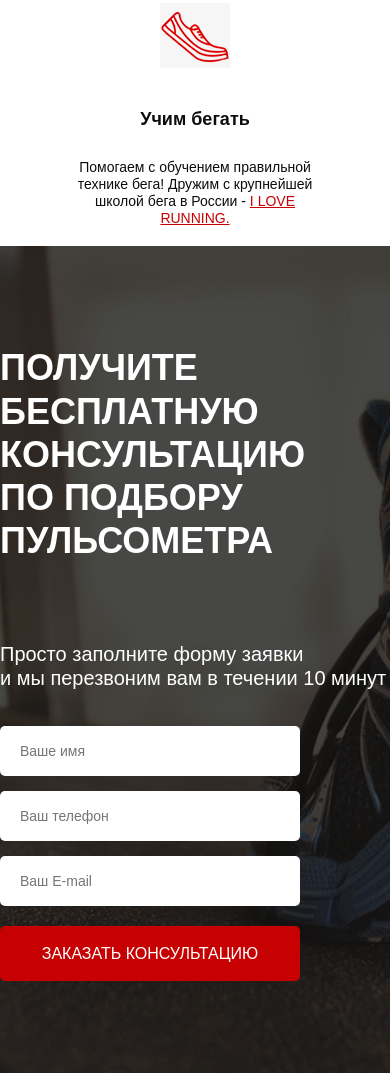
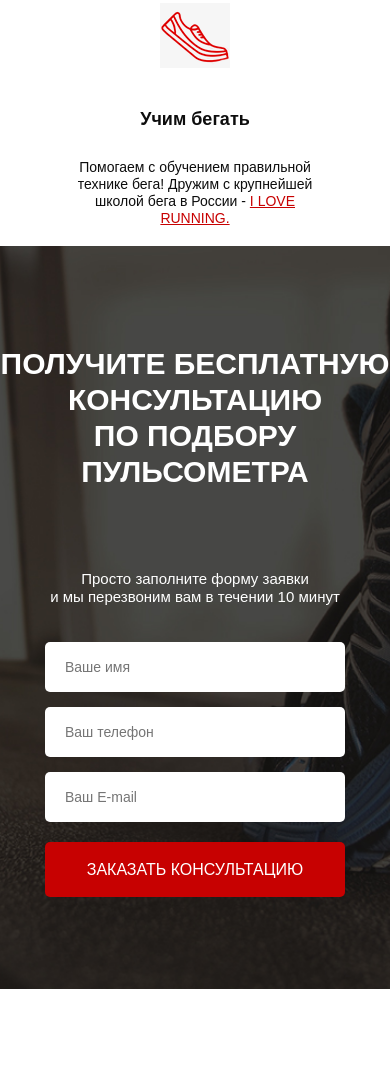
Before and after one commit to bormad/RunSmart, a website: page src/index.html in a window 390 px wide. Shown: the part 1582-2655 px from the top of the page. After the commit the page ends 2571 px from the top, so only its background shows below. Drawn offline with Linux system fonts and the light colour scheme.

Commit message:
two homework

```diff
--- a/src/sass/base/_media.scss
+++ b/src/sass/base/_media.scss
@@ -26,6 +26,9 @@
     .advantages {
         padding: 69px 0 20px 0;
     }
+    .consultation {
+        text-align: center;
+    }
 }
 
 @media (max-width: 424px) {
@@ -43,4 +46,7 @@
     .promo__icon {
         margin-top: 20px;
     }
+    .consultation__descr {
+        font-size: 15px;
+    }
 }
--- a/src/sass/blocks/_forms.scss
+++ b/src/sass/blocks/_forms.scss
@@ -18,3 +18,10 @@
         }
     }
 }
+
+@media(max-width: 767px) {
+    .feed-form {
+        margin: 0 auto;
+        margin-top: 36px;
+    }
+}
--- a/src/sass/blocks/_title.scss
+++ b/src/sass/blocks/_title.scss
@@ -12,3 +12,9 @@
         text-align: left;
     }
 }
+@media(max-width: 767px) {
+    .title__left {
+        text-align: center;
+        font-size: 30px;
+    }
+}
--- a/src/sass/style.scss
+++ b/src/sass/style.scss
@@ -10,7 +10,7 @@
 @import 'blocks/header.scss';
 @import 'blocks/buttons';
 @import 'blocks/advantages';
-@import 'base/media';
 @import 'blocks/consultation';
 @import 'blocks/title';
 @import 'blocks/forms';
+@import 'base/media';
```
Also changed, not shown: src/css/style.min.css.
